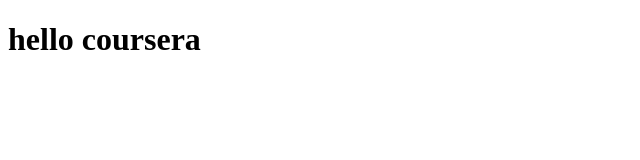
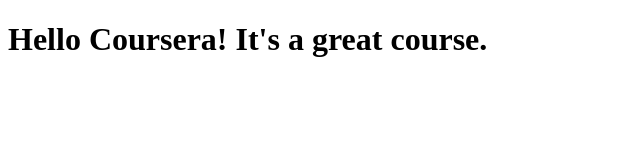
Before and after one commit to SaraMokla/coursera-test, a plain HTML site: page site/index.html in a window 1280 px wide. Shown: the whole page, without its empty margins (0-640 px from the left). Drawn offline with Linux system fonts and the light colour scheme.

Commit message:
Small addition to our page content

```diff
--- a/site/index.html
+++ b/site/index.html
@@ -6,6 +6,6 @@
 	<title>Hello Coursera</title>
 </head>
 <body>
-<h1>hello coursera</h1>
+<h1>Hello Coursera! It's a great course. </h1>
 </body>
 </html>
```
